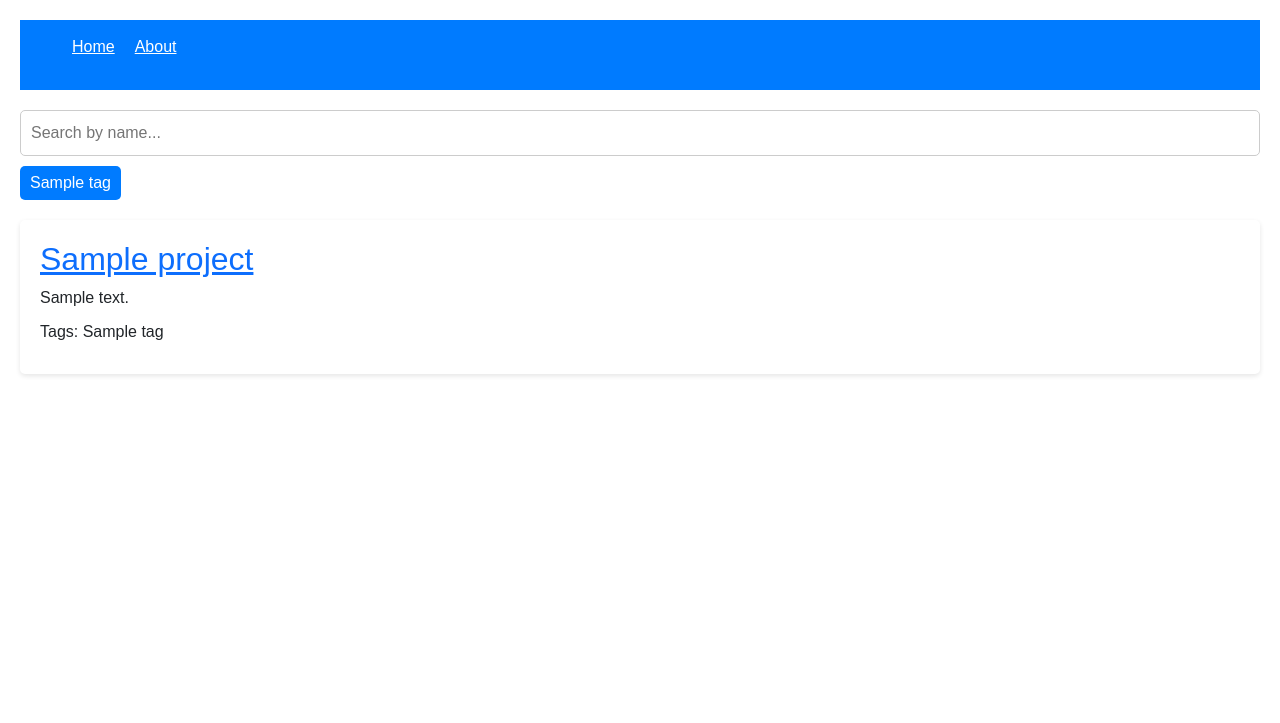
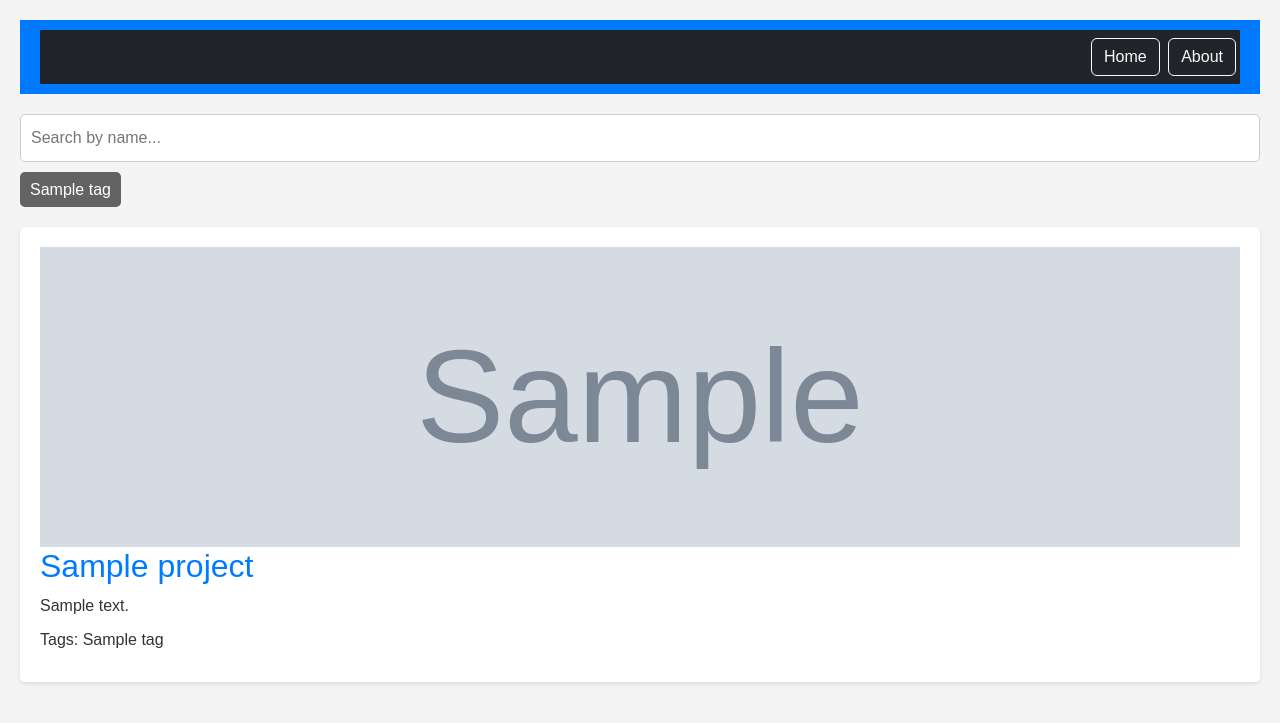
Before and after one commit to tmoua96/portfolio-website, a Django app: page / in a window 1280 px wide. Shown: the top 723 px of the page. Run offline with Django 5.2, Linux system fonts and the light colour scheme; tables that the repository leaves empty hold one stand-in row (values such as "Sample post"); grey boxes marked "Sample" are stand-in pictures.

Commit message:
Changed nav menu and added project display image/thumbnail

```diff
--- a/portfolio/main/static/css/home.css
+++ b/portfolio/main/static/css/home.css
@@ -18,7 +18,7 @@
   }
 
   .tag {
-    background-color: #007bff;
+    background-color: #636364;
     color: white;
     border: none;
     padding: 5px 10px;
@@ -28,8 +28,12 @@
   }
 
   .tag:hover {
-    background-color: #0056b3;
+    background-color: #484849;
   }
+
+  .tag.selected {
+    background-color: #007bff;
+}
 
   /* Projects list */
   .projects-list {
@@ -53,6 +57,14 @@
     line-height: 1.5;
   }
 
+  .project-image {
+    max-width: 100%;
+    height: 300px; /* Set a fixed height */
+    background-size: cover; /* Maintain aspect ratio and fill the container */
+    background-position: center; /* Center the image */
+    background-repeat: no-repeat; /* Prevent image repetition */
+  }
+
   /* Responsive design */
   @media (max-width: 768px) {
     .tags-list {
--- a/portfolio/main/templates/base.html
+++ b/portfolio/main/templates/base.html
@@ -6,17 +6,38 @@
     <meta charset="UTF-8">
     <meta name="viewport" content="width=device-width, initial-scale=1.0">
     <title>{% block title %}Portfolio - Home{% endblock title %}</title>
+    <link href="https://cdn.jsdelivr.net/npm/bootstrap@5.3.3/dist/css/bootstrap.min.css" rel="stylesheet" integrity="sha384-QWTKZyjpPEjISv5WaRU9OFeRpok6YctnYmDr5pNlyT2bRjXh0JMhjY6hW+ALEwIH" crossorigin="anonymous">
     <link rel="stylesheet" href="{% static 'css/base.css' %}">
-    <link href="https://cdn.jsdelivr.net/npm/bootstrap@5.0.2/dist/css/bootstrap.min.css" rel="stylesheet" integrity="sha384-EVSTQN3/azprG1Anm3QDgpJLIm9Nao0Yz1ztcQTwFspd3yD65VohhpuuCOmLASjC" crossorigin="anonymous">
+    <script defer src="https://cdn.jsdelivr.net/npm/bootstrap@5.3.3/dist/js/bootstrap.bundle.min.js" integrity="sha384-YvpcrYf0tY3lHB60NNkmXc5s9fDVZLESaAA55NDzOxhy9GkcIdslK1eN7N6jIeHz" crossorigin="anonymous"></script>
     {% block extrahead %}
     {% endblock extrahead %}
 </head>
 <body>
     <header>
-        <ul class="nav-menu">
-            <li><a href="/">Home</a></li>
-            <li><a href="/about">About</a></li>
-        </ul>
+        <nav class="navbar navbar-dark bg-dark">
+            <div class="ms-auto">
+        <a href="/" class="btn btn-outline-light me-1">Home</a>
+        <a href="/about" class="btn btn-outline-light me-1">About</a>
+            </div>
+        </nav>
+        {% comment %} <nav class="navbar navbar-expand-lg navbar-dark bg-primary">
+            <div class="container-fluid">
+              <a class="navbar-brand" href="/">My Portfolio</a>
+              <button class="navbar-toggler" type="button" data-bs-toggle="collapse" data-bs-target="#navbarNav" aria-controls="navbarNav" aria-expanded="false" aria-label="Toggle navigation">
+                <span class="navbar-toggler-icon"></span>
+              </button>
+              <div class="collapse navbar-collapse" id="navbarNav">
+                <ul class="navbar-nav">
+                  <li class="nav-item">
+                    <a class="nav-link" href="/">Home</a>
+                  </li>
+                  <li class="nav-item">
+                    <a class="nav-link" href="/about">About</a>
+                  </li>
+                </ul>
+              </div>
+            </div>
+          </nav> {% endcomment %}
     </header>
     <main>
         {% block content %}
--- a/portfolio/main/templates/home.html
+++ b/portfolio/main/templates/home.html
@@ -21,9 +21,18 @@ Home Page
 <div class="projects-list">
     {% for project in projects %}
     <div class="project" data-name="{{ project.title|lower }}" data-tags="{{ project.tags.all|join:', '|lower }}">
-        <h2><a href="{% url 'project' project.id %}">{{project.title}}</a></h2>
-        <p>{{ project.description }}</p>
-        <p>Tags: {{ project.tags.all|join:', ' }}</p>
+        <div>
+            {% if project.images.all %}
+                <div class="project-image" style="background-image: url('{{ project.images.all.0.image.url }}');">
+                </div>
+            {% endif %}
+            <!-- ... -->
+        </div>
+        <div>
+            <h2><a href="{% url 'project' project.id %}">{{project.title}}</a></h2>
+            <p>{{ project.description }}</p>
+            <p>Tags: {{ project.tags.all|join:', ' }}</p>
+        </div>
     </div>
     {% endfor %}
 </div>
```
Also changed, not shown: portfolio/main/static/js/home.js (+24 -14 lines), portfolio/media/project_images/Carries_Diner_Gameplay1.gif (added), portfolio/media/project_images/Carries_Diner_Gameplay2.gif (added), portfolio/media/project_images/Carries_Diner_Thumbnail.png (added).
